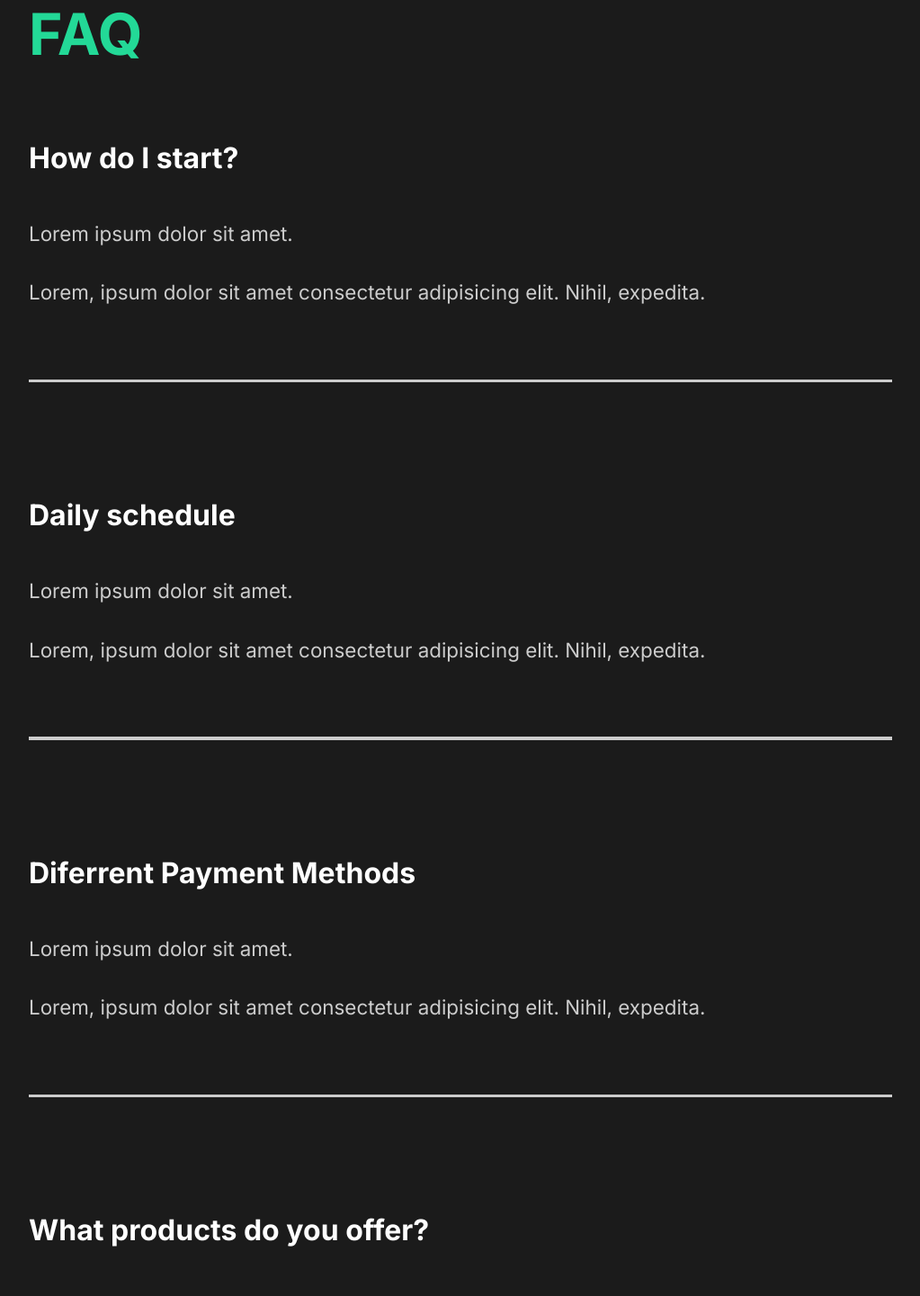
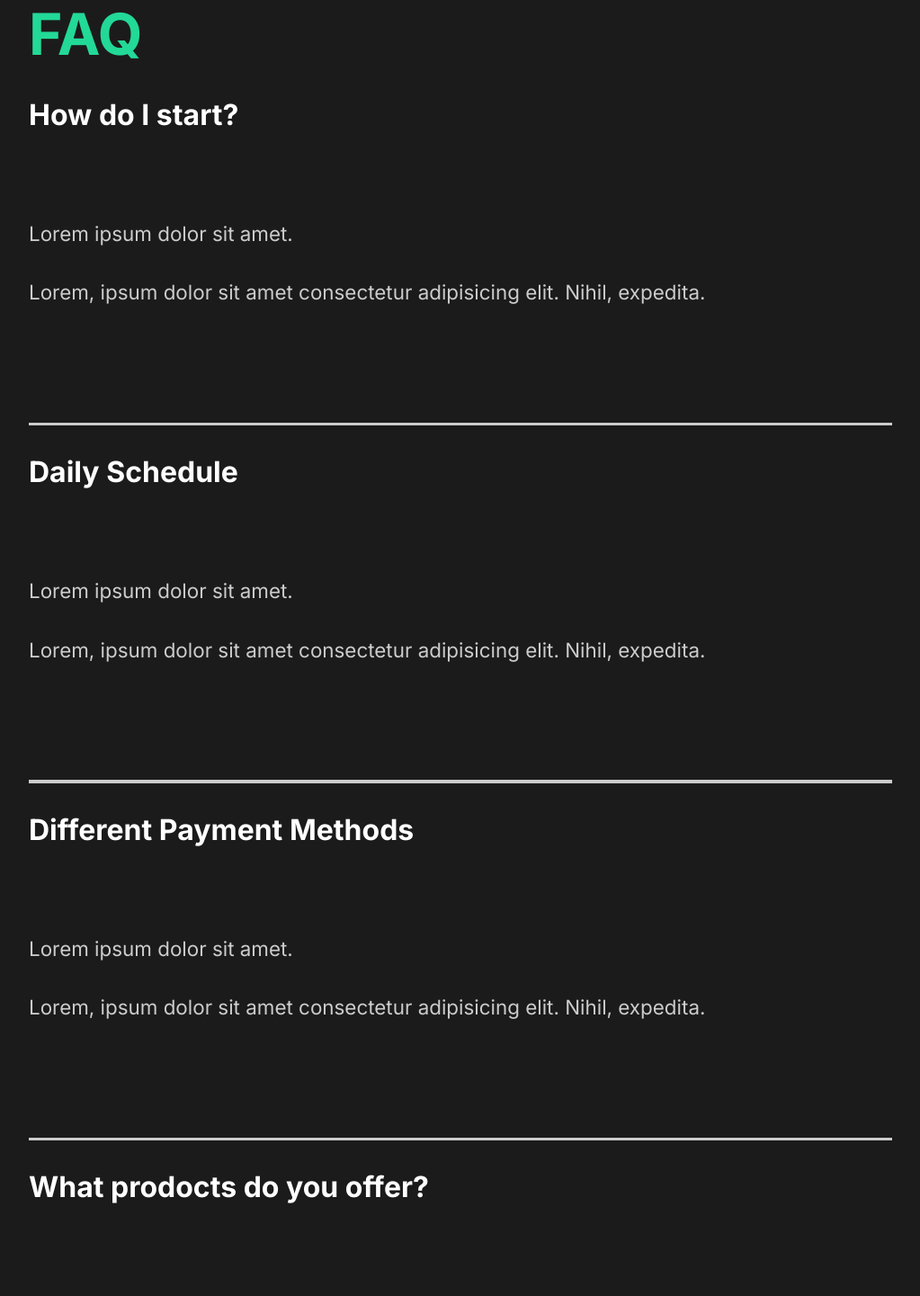
Before and after one commit to CiprianDumitriu/portofolio, a React (Create React App) app: page / in a window 1280 px wide. Shown: the part 2309-3750 px from the top of the page at 90% size, without its empty margins (128-1151 px from the left). Built offline with nearby package versions, Linux system fonts and the light colour scheme.

Commit message:
18. More Faq Styling

```diff
--- a/src/components/FaqSection.js
+++ b/src/components/FaqSection.js
@@ -3,44 +3,43 @@
 import { About } from "../styles";
 import Toggle from "./Toggle";
 
+
 const FaqSection = () => {
     return (
         <Faq>
             <h2>Any questions <span>FAQ</span></h2>
-            <Toggle>
+            <Toggle title="How do I start?">
                 <div className="question">
-                <h4>How do I start?</h4>
                     <div className="answer">
                         <p>Lorem ipsum dolor sit amet.</p>
                         <p>Lorem, ipsum dolor sit amet consectetur adipisicing elit. Nihil, expedita.</p>
                     </div>
-                <div className="faq-line"></div>
                 </div>
             </Toggle>
+            <Toggle title="Daily Schedule">
                 <div className="question">
-                <h4>Daily schedule</h4>
                     <div className="answer">
                         <p>Lorem ipsum dolor sit amet.</p>
                         <p>Lorem, ipsum dolor sit amet consectetur adipisicing elit. Nihil, expedita.</p>
                     </div>
-                <div className="faq-line"></div>
                 </div>
+            </Toggle>
+            <Toggle title="Different Payment Methods">
                 <div className="question">
-                <h4>Diferrent Payment Methods</h4>
                     <div className="answer">
                         <p>Lorem ipsum dolor sit amet.</p>
                         <p>Lorem, ipsum dolor sit amet consectetur adipisicing elit. Nihil, expedita.</p>
                     </div>
-                <div className="faq-line"></div>
                 </div>
+            </Toggle>
+            <Toggle title="What prodocts do you offer?">
                 <div className="question">
-                <h4>What products do you offer?</h4>
                     <div className="answer">
                         <p>Lorem ipsum dolor sit amet.</p>
                         <p>Lorem, ipsum dolor sit amet consectetur adipisicing elit. Nihil, expedita.</p>
                     </div>
-                <div className="faq-line"></div>
                 </div>
+            </Toggle>
         </Faq>
     )
 }
--- a/src/components/Toggle.js
+++ b/src/components/Toggle.js
@@ -1,10 +1,13 @@
 import React, {useState} from "react";
+import { motion } from "framer-motion";
 
-const Toggle = ({children}) => {
+const Toggle = ({children, title}) => {
     const [toggle, setToggle] = useState(true)
     return (
         <div onClick={() => setToggle(!toggle)}>
+            <motion.h4>{title}</motion.h4>
             {toggle ? children : ""}
+            <div className="faq-line"></div>
         </div>
     )
 }
```
Lines whose indentation alone changed are shown as unchanged.
